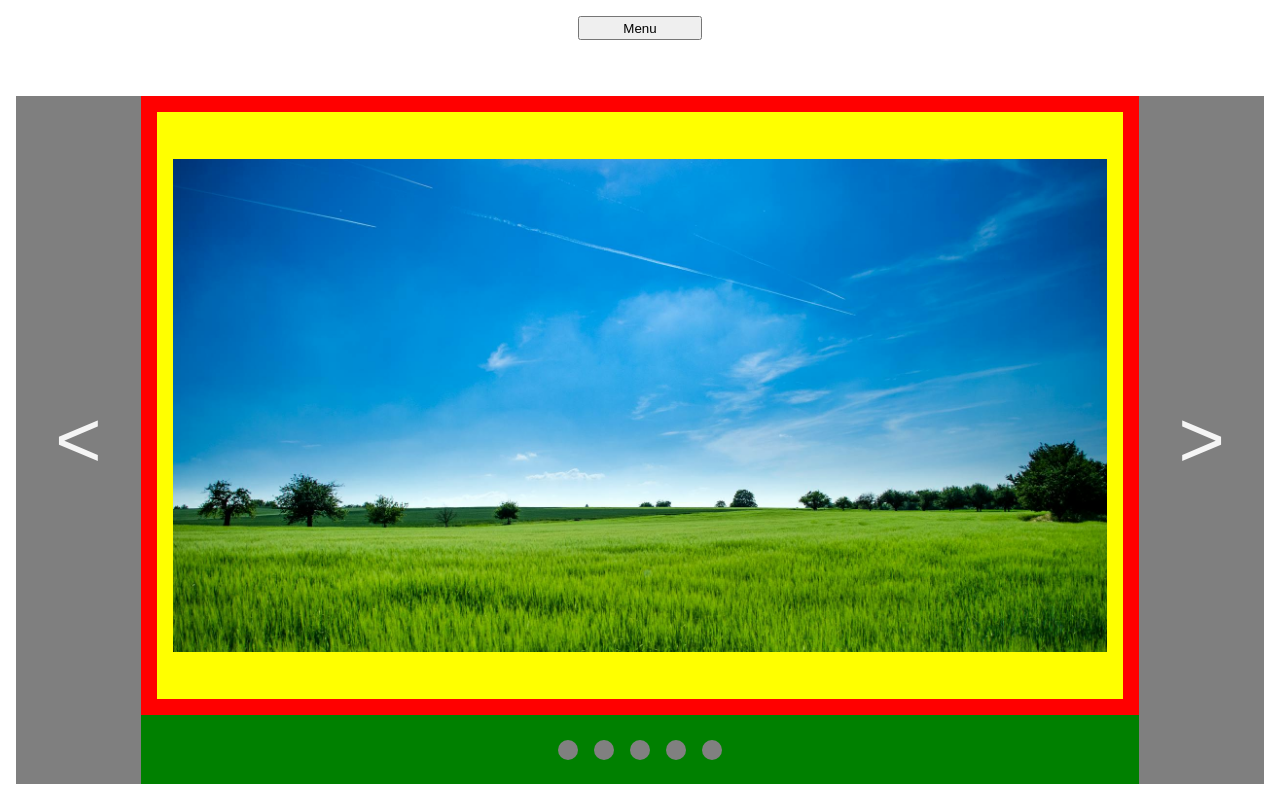
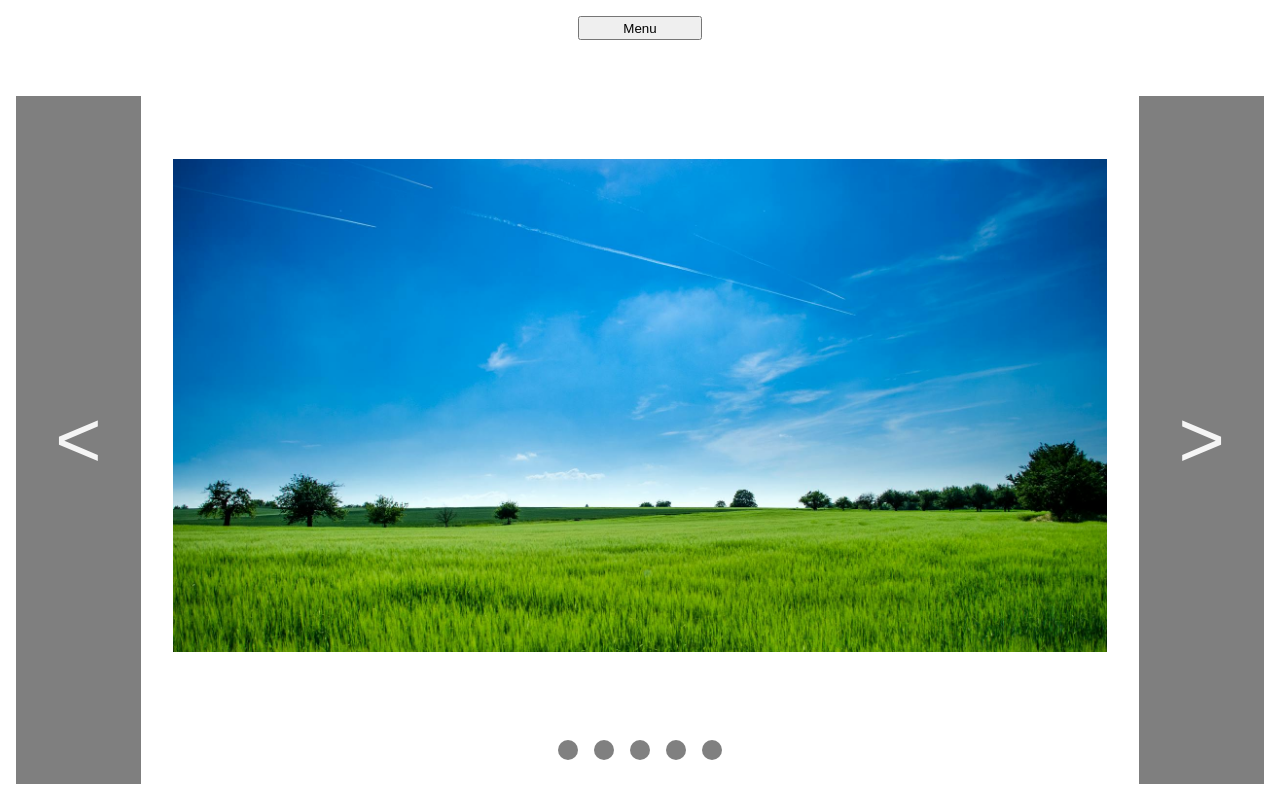
Before and after one commit to eustaquiogalano/dynamic-user-interface-practice, a website built with webpack: page src/index.html in a window 1280 px wide. Built offline with nearby package versions, Linux system fonts and the light colour scheme.

Commit message:
chore: rename image_changer module

```diff
--- a/src/modules/events.js
+++ b/src/modules/events.js
@@ -4,7 +4,7 @@ import {
   changeToImage3,
   changeToImage4,
   changeToImage5,
-} from './image_changer';
+} from './image-navigator';
 
 export function attachNavButtonClickEvent() {
   // Get a reference of menu button
--- a/src/styles.css
+++ b/src/styles.css
@@ -85,16 +85,16 @@ body {
 
       #images-and-circles-container {
         width: 80%;
-        background-color: lightblue;
+        /* background-color: lightblue; */
 
         #images-container {
           height: 90%;
           width: 100%;
-          background-color: red;
+          /* background-color: red; */
           padding: 1rem;
 
           #image-main {
-            background-color: yellow;
+            /* background-color: yellow; */
             height: 100%;
             width: 100%;
             padding: 1rem;
@@ -109,7 +109,7 @@ body {
 
         #circles-container {
           height: 10%;
-          background-color: green;
+          /* background-color: green; */
           display: flex;
           justify-content: center;
           align-items: center;
```
Also changed, not shown: src/modules/image-navigator.js (renamed from src/modules/image_changer.js).
